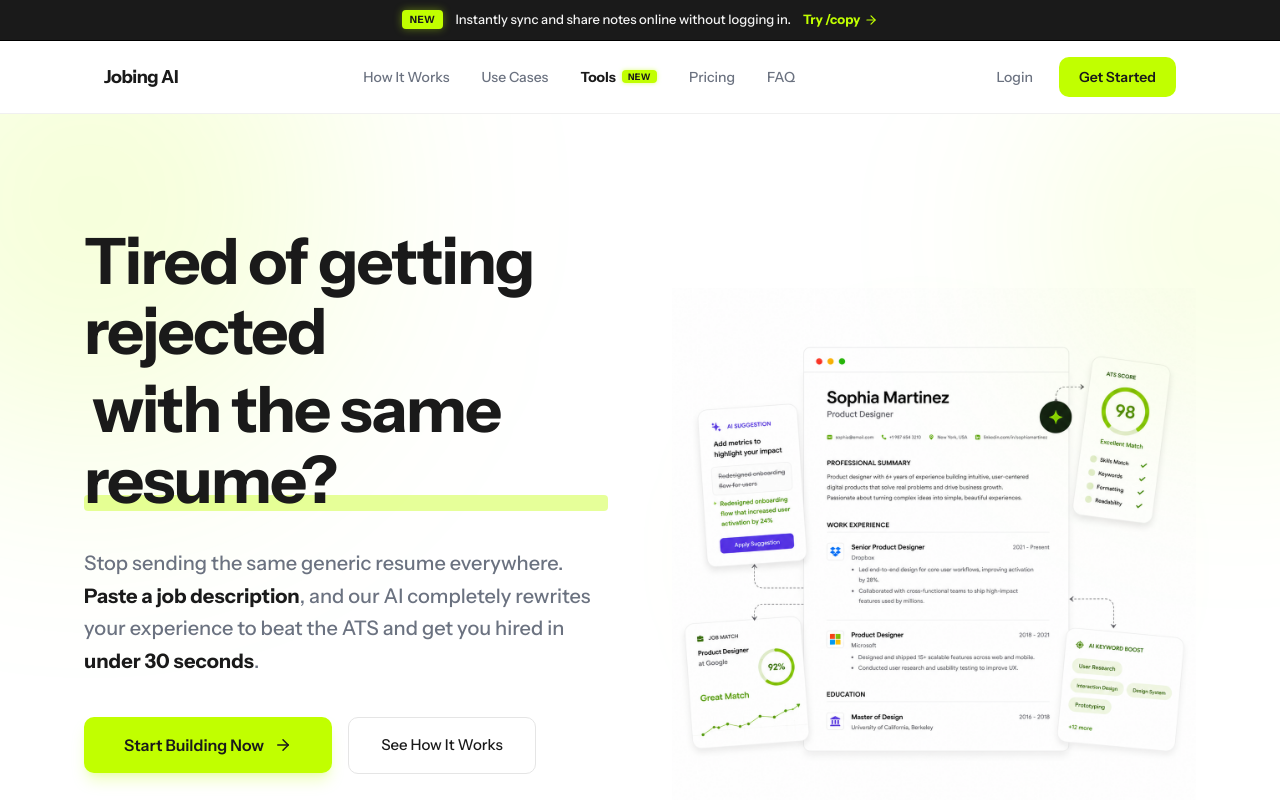
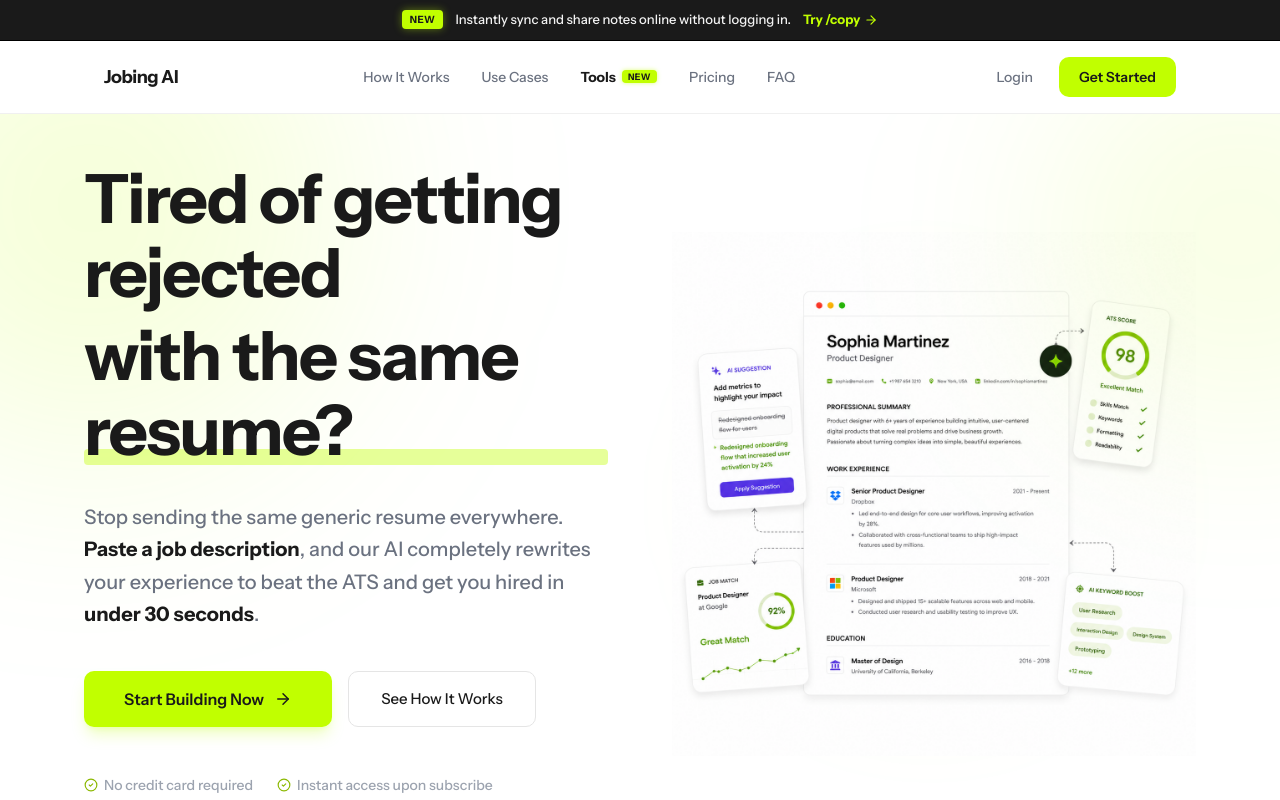
Before and after one commit to srinivasgogula02/jobing, a Next.js app: page / in a window 1280 px wide. Shown: the top 800 px of the page. Built offline with nearby package versions, Linux system fonts and the light colour scheme; no server answers; what dodopayments would draw is missing.

Commit message:
style(landing): tighten hero top padding and fix h1 to 2 lines

```diff
--- a/src/app/page.tsx
+++ b/src/app/page.tsx
@@ -147,7 +147,7 @@
       </nav>
 
       {/* ─────── Hero ─────── */}
-      <section className="pt-16 md:pt-28 pb-16 px-5 relative overflow-hidden">
+      <section className="pt-6 md:pt-12 pb-16 px-5 relative overflow-hidden">
         {/* Decorative blurs */}
         <div className="absolute -top-40 -left-40 w-[500px] h-[500px] bg-[#C1FF00]/15 rounded-full blur-[120px] pointer-events-none" />
         <div className="absolute -top-20 -right-40 w-[400px] h-[400px] bg-[#C1FF00]/10 rounded-full blur-[100px] pointer-events-none z-20" />
@@ -156,12 +156,10 @@
           {/* Left Column: Content */}
           <div className="flex flex-col items-center md:items-start text-center md:text-left w-full">
 
-            <h1 className="text-[1.75rem] sm:text-4xl lg:text-[4rem] font-extrabold tracking-tight leading-[1.15] lg:leading-[1.1] text-[#1a1a1a] mb-5 lg:mb-8">
-              Tired of getting rejected
-              <br className="block md:hidden" />
-              <br className="hidden md:block" />
+            <h1 className="text-[2rem] sm:text-5xl lg:text-[4.25rem] font-extrabold tracking-tight leading-[1.15] lg:leading-[1.1] text-[#1a1a1a] mb-5 lg:mb-8">
+              Tired of getting rejected<br />
               <span className="relative inline-block mt-0 lg:mt-2">
-                <span className="relative z-10 md:ml-0 lg:ml-2">with the same resume?</span>
+                <span className="relative z-10">with the same resume?</span>
                 <span className="absolute bottom-0.5 sm:bottom-1 left-0 right-0 h-2.5 sm:h-3 lg:h-4 bg-[#C1FF00]/40 -z-0 rounded-sm" />
               </span>
             </h1>
```
